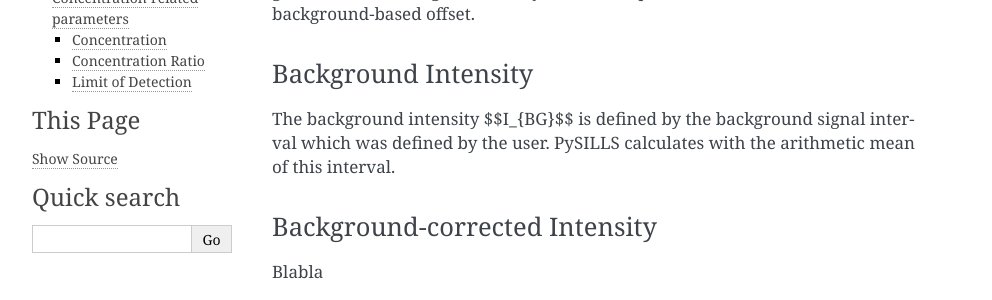
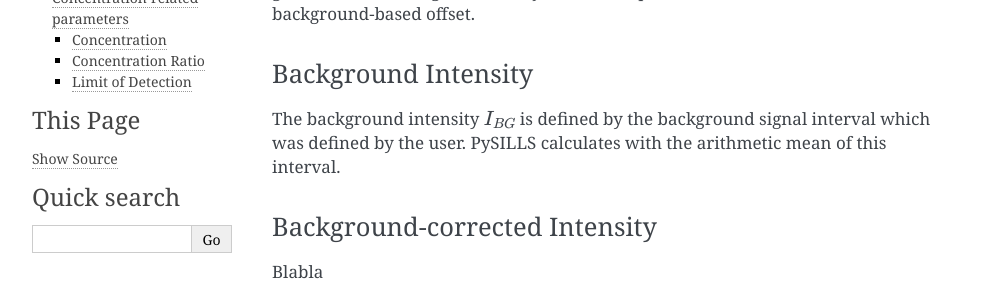
Before and after one commit to MABeeskow/PySILLS, a Sphinx documentation site: the page built from documentation/getting_started/minerals/theory.rst, in a window 1280 px wide. Shown: the part 380-680 px from the top of the page, without its empty margins (148-1140 px from the left). Built offline with Sphinx 7.4.7, drawn with Linux system fonts in a browser that asks for light colours; pages that are not in the unit, such as notebooks, are missing from menus; part of the change alters nothing that is shown.

Commit message:
"improved some things"

```diff
--- a/documentation/getting_started/minerals/theory.rst
+++ b/documentation/getting_started/minerals/theory.rst
@@ -16,7 +16,7 @@ for the sample interval which is free from a background-based offset.
 
 Background Intensity
 ^^^^^^^^^^^^^^^^^^^^^^^^^^^^
-The background intensity $$I_{BG}$$ is defined by the background signal interval which was defined by the user. PySILLS
+The background intensity :math:`I_{BG}` is defined by the background signal interval which was defined by the user. PySILLS
 calculates with the arithmetic mean of this interval.
 
 Background-corrected Intensity
```
